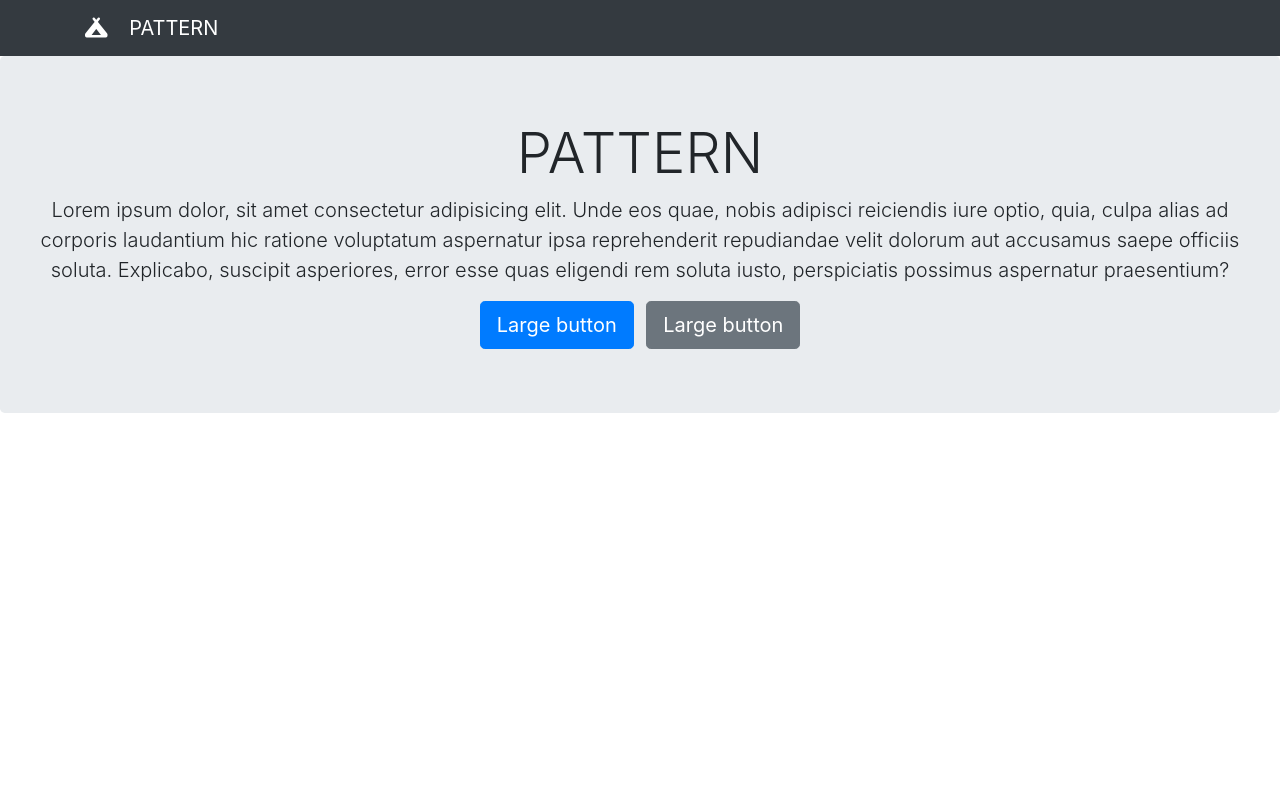
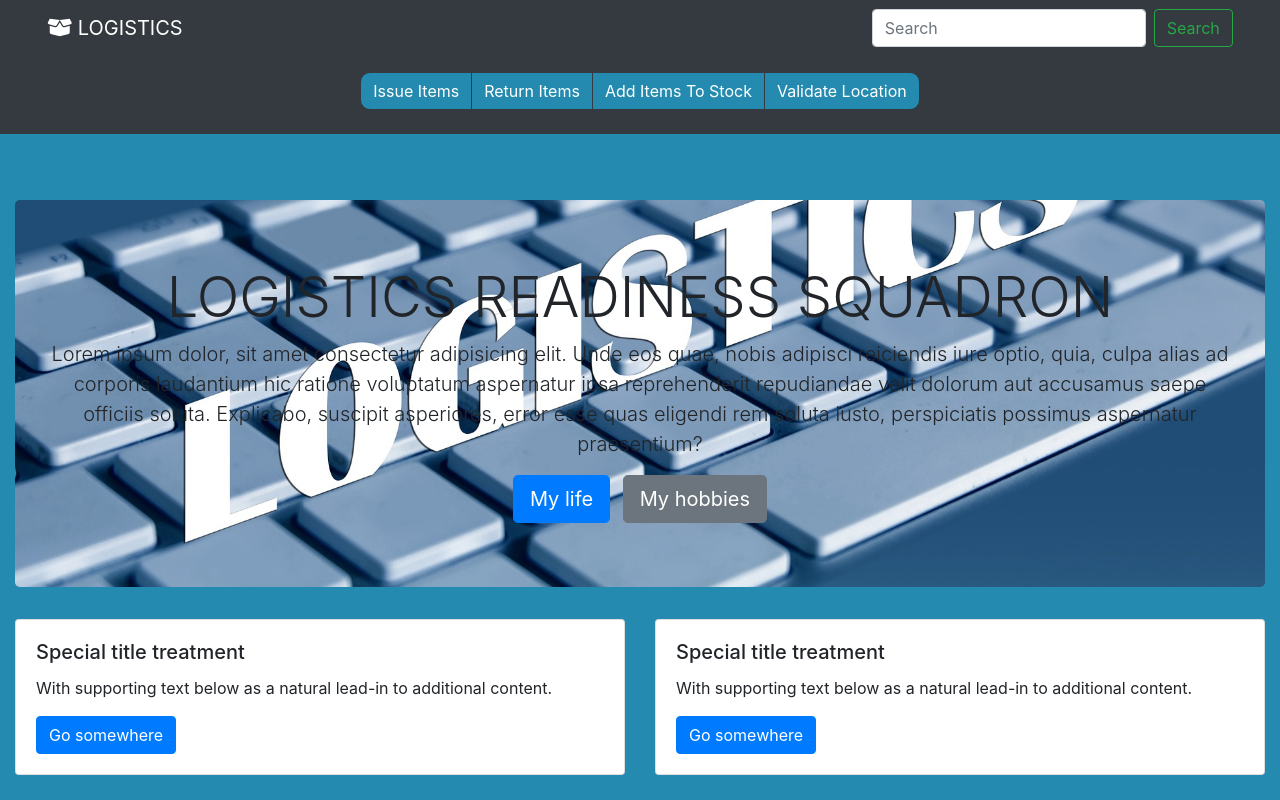
Before and after one commit to doc1atis/pattern-project, a plain HTML site: page index.html in a window 1280 px wide. Drawn offline with nearby package versions, Linux system fonts and the light colour scheme.

Commit message:
2 cards added, main-container height fixed by using 100vh

```diff
--- a/index.html
+++ b/index.html
@@ -16,41 +16,119 @@
       crossorigin="anonymous"
     />
     <script src="https://kit.fontawesome.com/bfa195b1fd.js"></script>
-    <title>Pattern</title>
+    <link rel="stylesheet" href="style.css" />
+    <title>LOGISTICS</title>
   </head>
 
   <body>
-    <!-- this is my navbar start -->
-    <nav class="navbar bg-dark navbar-dark">
-      <div class="container">
-        <a href="" class="navbar-brand">
-          <i class="fas fa-campground mr-3"></i>
-          PATTERN
+    <!-- main container -->
+    <div class="container-fluid main-container">
+      <!-- ======================================NAVBAR START============================================================ -->
+
+      <nav
+        class="navbar navbar-dark bg-dark fixed-top flex-column justify-content-center align-items-center"
+      >
+        <div class="d-flex justify-content-between holder-1">
+          <a class="navbar-brand" href="#">
+            <i class="fas fa-box-open"></i>
+            LOGISTICS
           </a>
+          <!-- ============================================SEARCH BAR START================================================= -->
+          <form class="form-inline my-2 my-lg-0">
+            <input
+              class="form-control mr-sm-2"
+              type="search"
+              placeholder="Search"
+              aria-label="Search"
+            />
+            <button class="btn btn-outline-success my-2 my-sm-0" type="submit">
+              Search
+            </button>
+          </form>
+          <!-- ============================================SEARCH BAR END================================================= -->
         </div>
+        <!-- =====================================================ALL ACTIONS START================================================ -->
+        <div
+          class="btn-group mt-4 mb-3"
+          role="group"
+          aria-label="Basic example"
+        >
+          <button type="button" class="btn btn-for-actions btn-dark">
+            Issue Items
+          </button>
+          <button type="button" class="btn btn-for-actions btn-dark">
+            Return Items
+          </button>
+          <button type="button" class="btn btn-for-actions btn-dark">
+            Add Items To Stock
+          </button>
+          <button type="button" class="btn btn-for-actions btn-dark">
+            Validate Location
+          </button>
+        </div>
+        <!-- =====================================================ALL ACTIONS END================================================ -->
       </nav>
-    <!-- my navbar end here -->
 
+      <!-- ======================================NAVBAR END============================================================ -->
+
+      <div class="container-fluid">
+        <!-- row that contain the jumbotron stars here -->
+        <div class="row">
           <!-- jumbotron start here -->
-    <div class="jumbotron text-center">
-      <h1 class="display-4">PATTERN</h1>
+          <div class="jumbotron text-center col-lg-12">
+            <h1 class="display-4">LOGISTICS READINESS SQUADRON</h1>
             <p class="lead">
-        Lorem ipsum dolor, sit amet consectetur adipisicing elit. Unde eos quae,
-        nobis adipisci reiciendis iure optio, quia, culpa alias ad corporis
-        laudantium hic ratione voluptatum aspernatur ipsa reprehenderit
-        repudiandae velit dolorum aut accusamus saepe officiis soluta.
-        Explicabo, suscipit asperiores, error esse quas eligendi rem soluta
-        iusto, perspiciatis possimus aspernatur praesentium?
+              Lorem ipsum dolor, sit amet consectetur adipisicing elit. Unde eos
+              quae, nobis adipisci reiciendis iure optio, quia, culpa alias ad
+              corporis laudantium hic ratione voluptatum aspernatur ipsa
+              reprehenderit repudiandae velit dolorum aut accusamus saepe
+              officiis soluta. Explicabo, suscipit asperiores, error esse quas
+              eligendi rem soluta iusto, perspiciatis possimus aspernatur
+              praesentium?
             </p>
-
+            <!-- buttons start here -->
             <button type="button" class="btn btn-primary btn-lg mr-2">
-        Large button
+              My life
             </button>
             <button type="button" class="btn btn-secondary btn-lg">
-        Large button
+              My hobbies
             </button>
           </div>
-    <!-- jumbotron end here -->
+          <!-- buttons end here -->
+        </div>
+        <!-- jumbotron ends here -->
+      </div>
+
+      <!-- ============================= card starts here========================== -->
+
+      <div class="row">
+        <div class="col-sm-6 mb-4">
+          <div class="card">
+            <div class="card-body">
+              <h5 class="card-title">Special title treatment</h5>
+              <p class="card-text">
+                With supporting text below as a natural lead-in to additional
+                content.
+              </p>
+              <a href="#" class="btn btn-primary">Go somewhere</a>
+            </div>
+          </div>
+        </div>
+        <div class="col-sm-6 mb-4">
+          <div class="card">
+            <div class="card-body">
+              <h5 class="card-title">Special title treatment</h5>
+              <p class="card-text">
+                With supporting text below as a natural lead-in to additional
+                content.
+              </p>
+              <a href="#" class="btn btn-primary">Go somewhere</a>
+            </div>
+          </div>
+        </div>
+      </div>
+    </div>
+    <!-- main container -->
 
     <!-- Optional JavaScript -->
     <!-- jQuery first, then Popper.js, then Bootstrap JS -->
--- a/style.css
+++ b/style.css
@@ -0,0 +1,25 @@
+.jumbotron {
+  background-image: url("imgs/Logistics.jpg");
+  background-position: center center;
+  background-repeat: no-repeat;
+  background-size: cover;
+  margin-top: 200px;
+}
+
+.btn-for-actions {
+  background-color: #248aaf;
+  border-radius: 10px;
+}
+
+.main-container {
+  background-color: #248aaf;
+  height: 100vh;
+}
+
+.holder-1 {
+  width: 95%;
+}
+
+.holder-2 {
+  /* background-color: aliceblue; */
+}
```
Also changed, not shown: imgs/Logistics.jpg (added), 2 other files. Lines whose indentation alone changed are shown as unchanged.
